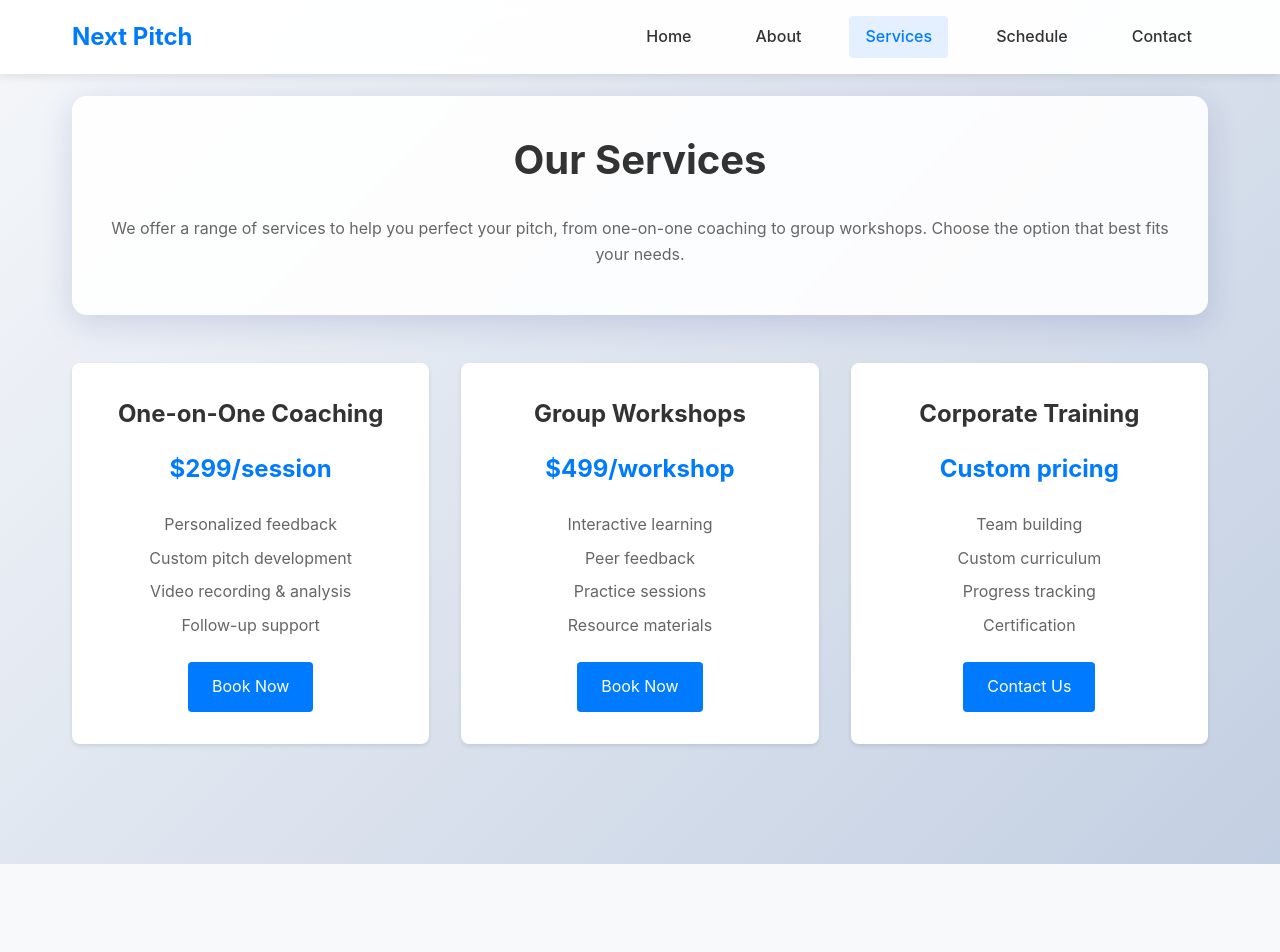
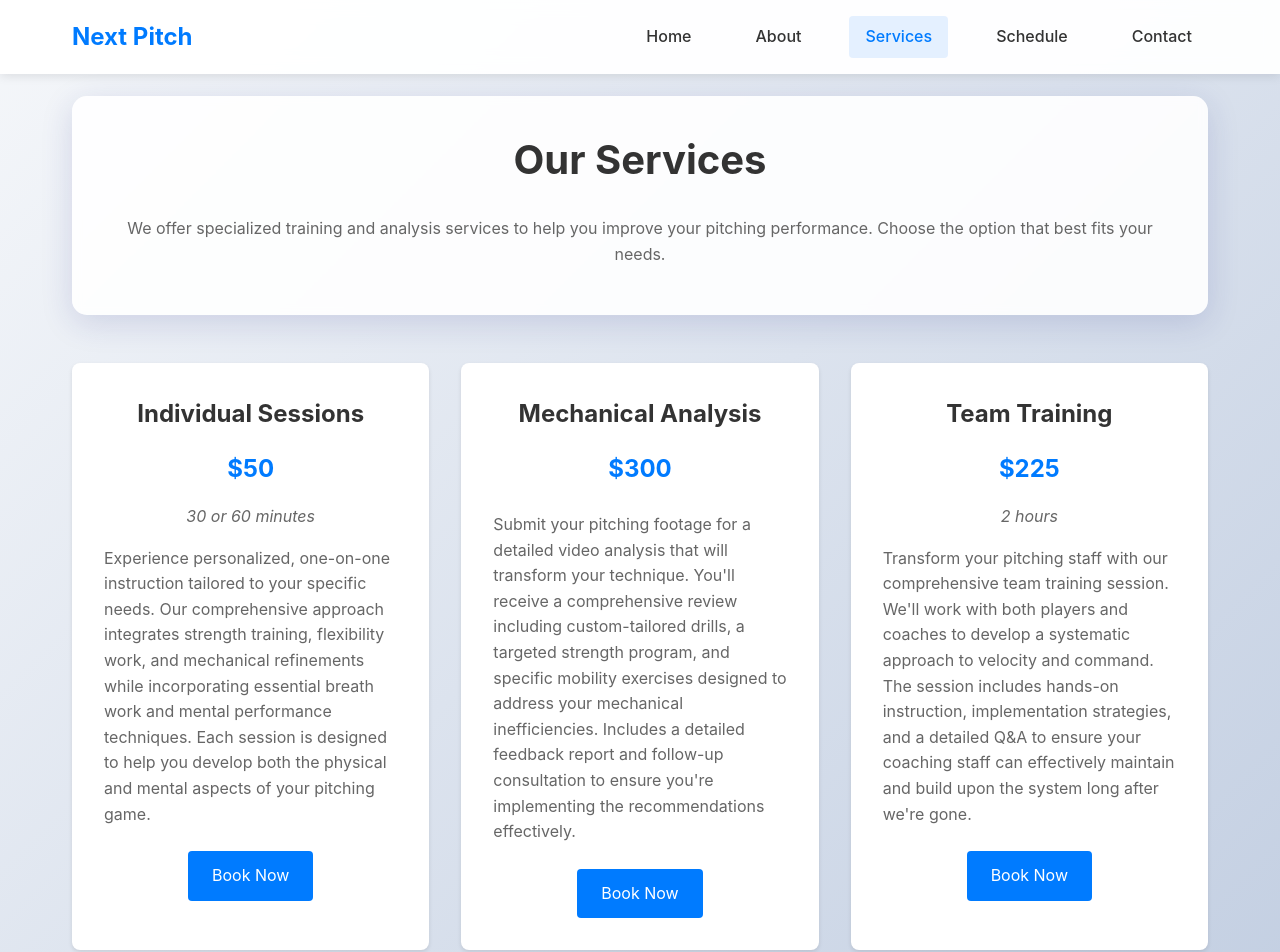
Before and after one commit to timlinquist/next_pitch_site, a React (Vite) app in the folder frontend/: page /services in a window 1280 px wide. Shown: the top 952 px of the page. Before the commit the page ends 864 px from the top, so only its background shows below. Built offline with nearby package versions, Linux system fonts and the light colour scheme.

Commit message:
Styling and reformatting of services content

```diff
--- a/frontend/src/components/Services.jsx
+++ b/frontend/src/components/Services.jsx
@@ -5,44 +5,47 @@ const Services = () => {
         <div className="container">
             <div className="section">
                 <h1>Our Services</h1>
-                <p>We offer a range of services to help you perfect your pitch, from one-on-one coaching to group workshops. Choose the option that best fits your needs.</p>
+                <p>We offer specialized training and analysis services to help you improve your pitching performance. Choose the option that best fits your needs.</p>
             </div>
 
             <div className="services-grid">
                 <div className="service-card">
-                    <h3>One-on-One Coaching</h3>
-                    <div className="price">$299/session</div>
-                    <ul>
-                        <li>Personalized feedback</li>
-                        <li>Custom pitch development</li>
-                        <li>Video recording & analysis</li>
-                        <li>Follow-up support</li>
-                    </ul>
-                    <a href="/contact" className="btn">Book Now</a>
+                    <h3>Individual Sessions</h3>
+                    <div className="price">$50</div>
+                    <p className="duration">30 or 60 minutes</p>
+                    <p className="description">
+                        Experience personalized, one-on-one instruction tailored to your specific needs.
+                        Our comprehensive approach integrates strength training, flexibility work, and mechanical refinements
+                        while incorporating essential breath work and mental performance techniques. Each session
+                        is designed to help you develop both the physical and mental aspects of your pitching game.
+                    </p>
+                    <a href="/schedule" className="btn">Book Now</a>
                 </div>
 
                 <div className="service-card">
-                    <h3>Group Workshops</h3>
-                    <div className="price">$499/workshop</div>
-                    <ul>
-                        <li>Interactive learning</li>
-                        <li>Peer feedback</li>
-                        <li>Practice sessions</li>
-                        <li>Resource materials</li>
-                    </ul>
-                    <a href="/contact" className="btn">Book Now</a>
+                    <h3>Mechanical Analysis</h3>
+                    <div className="price">$300</div>
+                    <p className="description">
+                        Submit your pitching footage for a detailed video analysis that will transform your technique.
+                        You'll receive a comprehensive review including custom-tailored drills, a targeted strength program,
+                        and specific mobility exercises designed to address your mechanical inefficiencies. Includes a
+                        detailed feedback report and follow-up consultation to ensure you're implementing the
+                        recommendations effectively.
+                    </p>
+                    <a href="/schedule" className="btn">Book Now</a>
                 </div>
 
                 <div className="service-card">
-                    <h3>Corporate Training</h3>
-                    <div className="price">Custom pricing</div>
-                    <ul>
-                        <li>Team building</li>
-                        <li>Custom curriculum</li>
-                        <li>Progress tracking</li>
-                        <li>Certification</li>
-                    </ul>
-                    <a href="/contact" className="btn">Contact Us</a>
+                    <h3>Team Training</h3>
+                    <div className="price">$225</div>
+                    <p className="duration">2 hours</p>
+                    <p className="description">
+                        Transform your pitching staff with our comprehensive team training session. We'll work with both
+                        players and coaches to develop a systematic approach to velocity and command. The session includes
+                        hands-on instruction, implementation strategies, and a detailed Q&A to ensure your coaching staff
+                        can effectively maintain and build upon the system long after we're gone.
+                    </p>
+                    <a href="/schedule" className="btn">Book Now</a>
                 </div>
             </div>
         </div>
--- a/frontend/src/styles/common.css
+++ b/frontend/src/styles/common.css
@@ -138,6 +138,21 @@ p {
 .service-card li {
     margin-bottom: 0.5rem;
     color: #666;
+}
+
+.service-card .duration {
+    font-size: 1rem;
+    color: #666;
+    margin: -0.5rem 0 1rem;
+    font-style: italic;
+}
+
+.service-card .description {
+    color: #666;
+    line-height: 1.6;
+    margin-bottom: 1.5rem;
+    text-align: left;
+    min-height: 180px;
 }
 
 /* Contact section styles */
```
